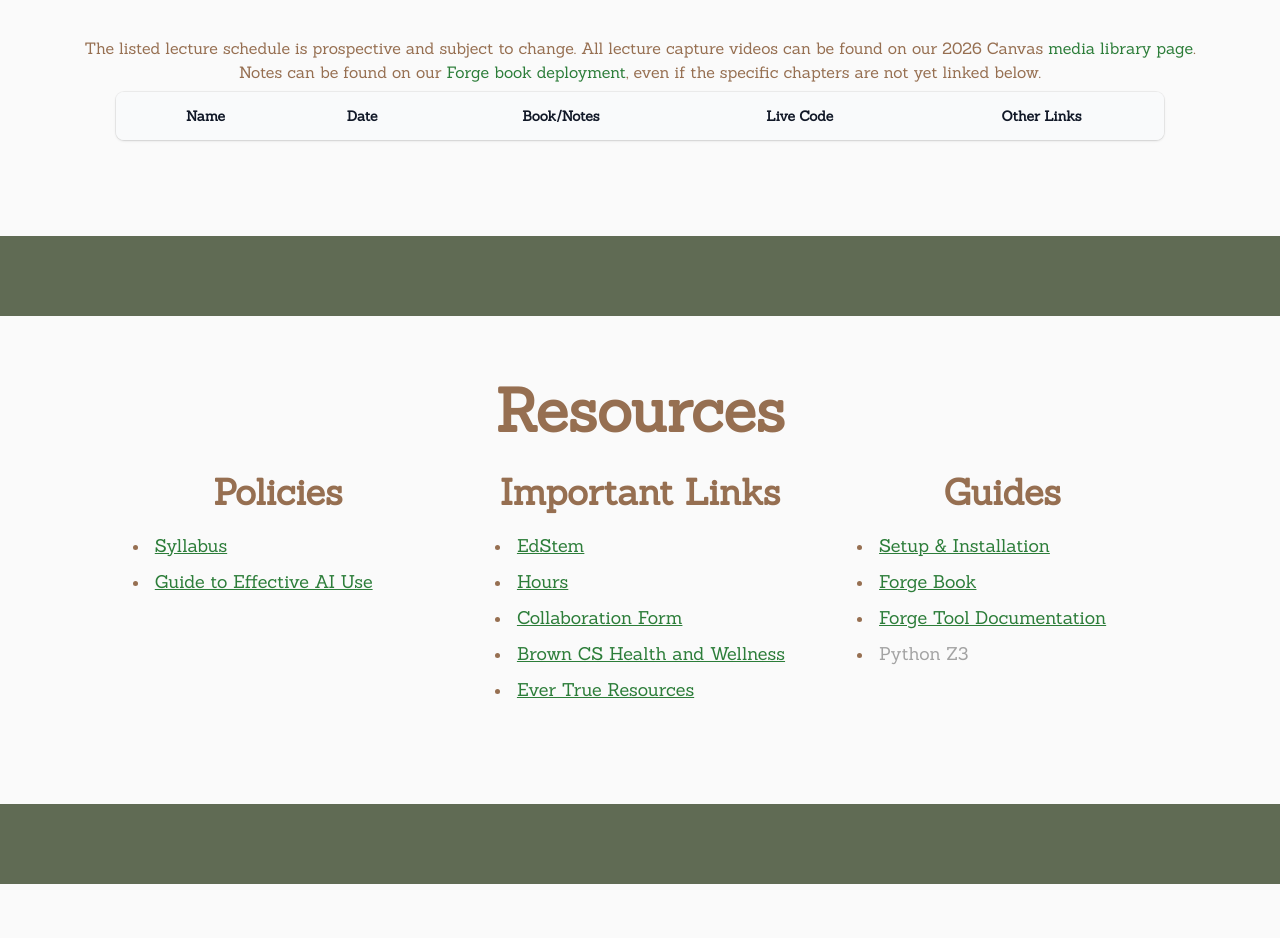
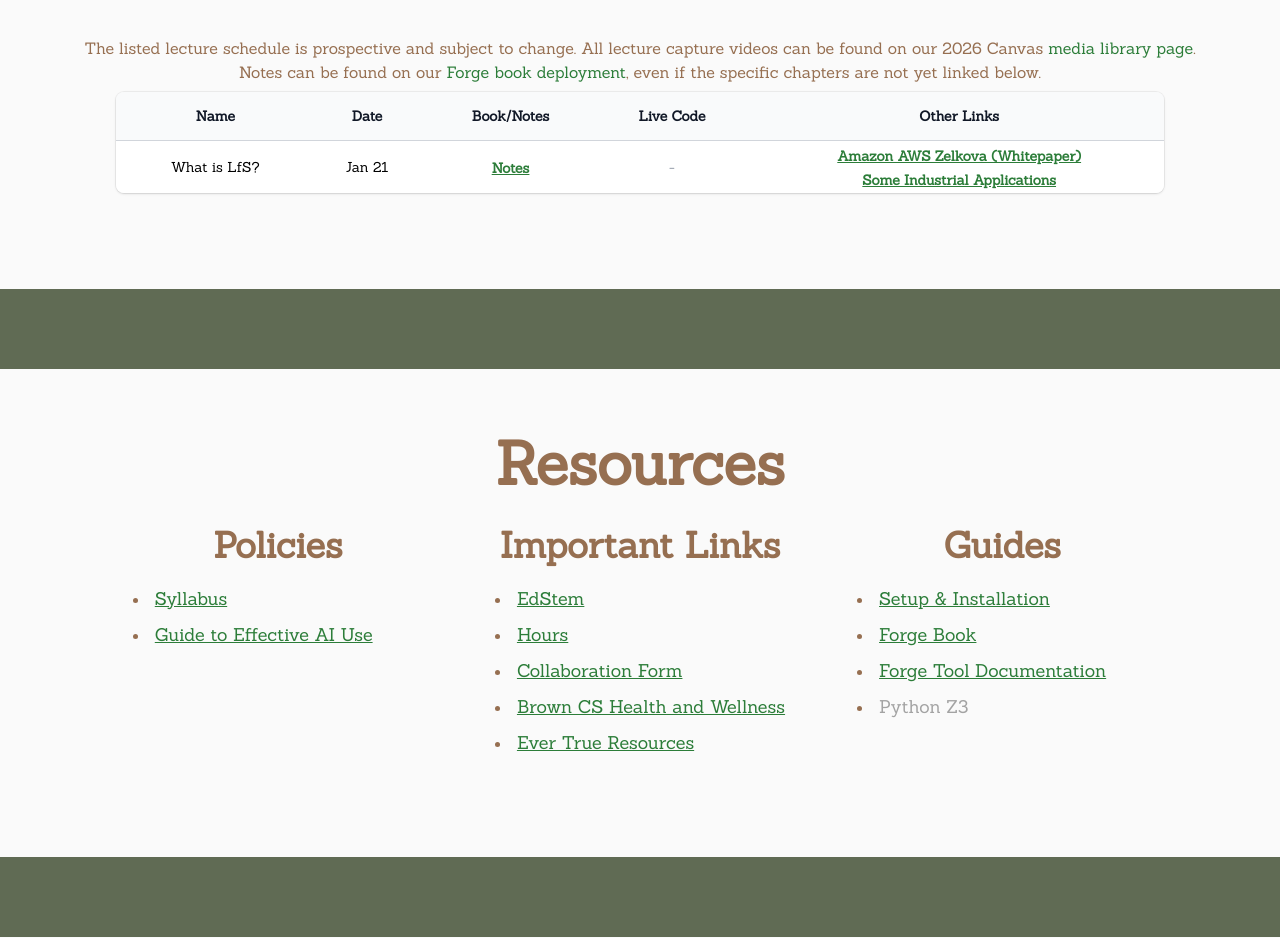
Before and after one commit to csci1710/2026, a React (Create React App) app in the folder my-app/: page / in a window 1280 px wide. Shown: the part 3420-4358 px from the top of the page. Built offline with nearby package versions, Linux system fonts and the light colour scheme; a web font is replaced by a local one.

Commit message:
add lecture 1

```diff
--- a/my-app/src/SITE_DATA.ts
+++ b/my-app/src/SITE_DATA.ts
@@ -43,23 +43,23 @@ export const announcementInfo = {
 };
 
 export const lectures: Lecture[] = [
-  // {
-  //   name: "What is LfS?",
-  //   date: "Jan 22",
-  //   notesLink:
-  //     "https://csci1710.github.io/book/chapters/manifesto/manifesto.html",
-  //   recordingLink: "",
-  //   otherLinks: [
-  //     {
-  //       name: "Amazon AWS Zelkova (Whitepaper)",
-  //       link: "https://aws.amazon.com/blogs/security/protect-sensitive-data-in-the-cloud-with-automated-reasoning-zelkova/",
-  //     },
-  //     {
-  //       name: "Some Industrial Applications",
-  //       link: "https://github.com/ligurio/practical-fm",
-  //     },
-  //   ],
-  // },
+  {
+    name: "What is LfS?",
+    date: "Jan 21",
+    notesLink:
+      "https://forge-fm.github.io/book/latest/chapters/manifesto/manifesto.html",
+    recordingLink: "",
+    otherLinks: [
+      {
+        name: "Amazon AWS Zelkova (Whitepaper)",
+        link: "https://aws.amazon.com/blogs/security/protect-sensitive-data-in-the-cloud-with-automated-reasoning-zelkova/",
+      },
+      {
+        name: "Some Industrial Applications",
+        link: "https://github.com/ligurio/practical-fm",
+      },
+    ],
+  },
   // {
   //   name: "Properties and Testing",
   //   date: "Jan 24",
```
